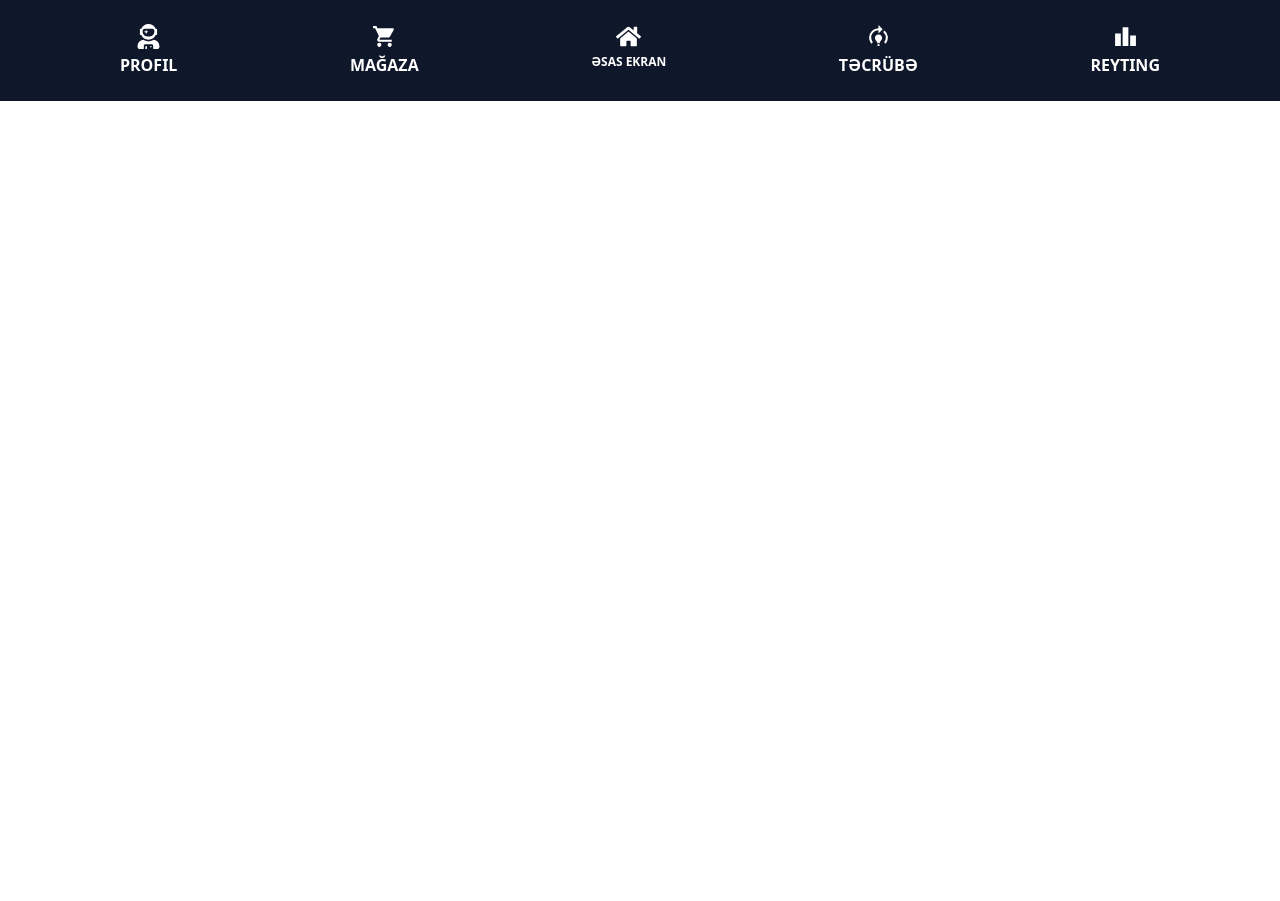
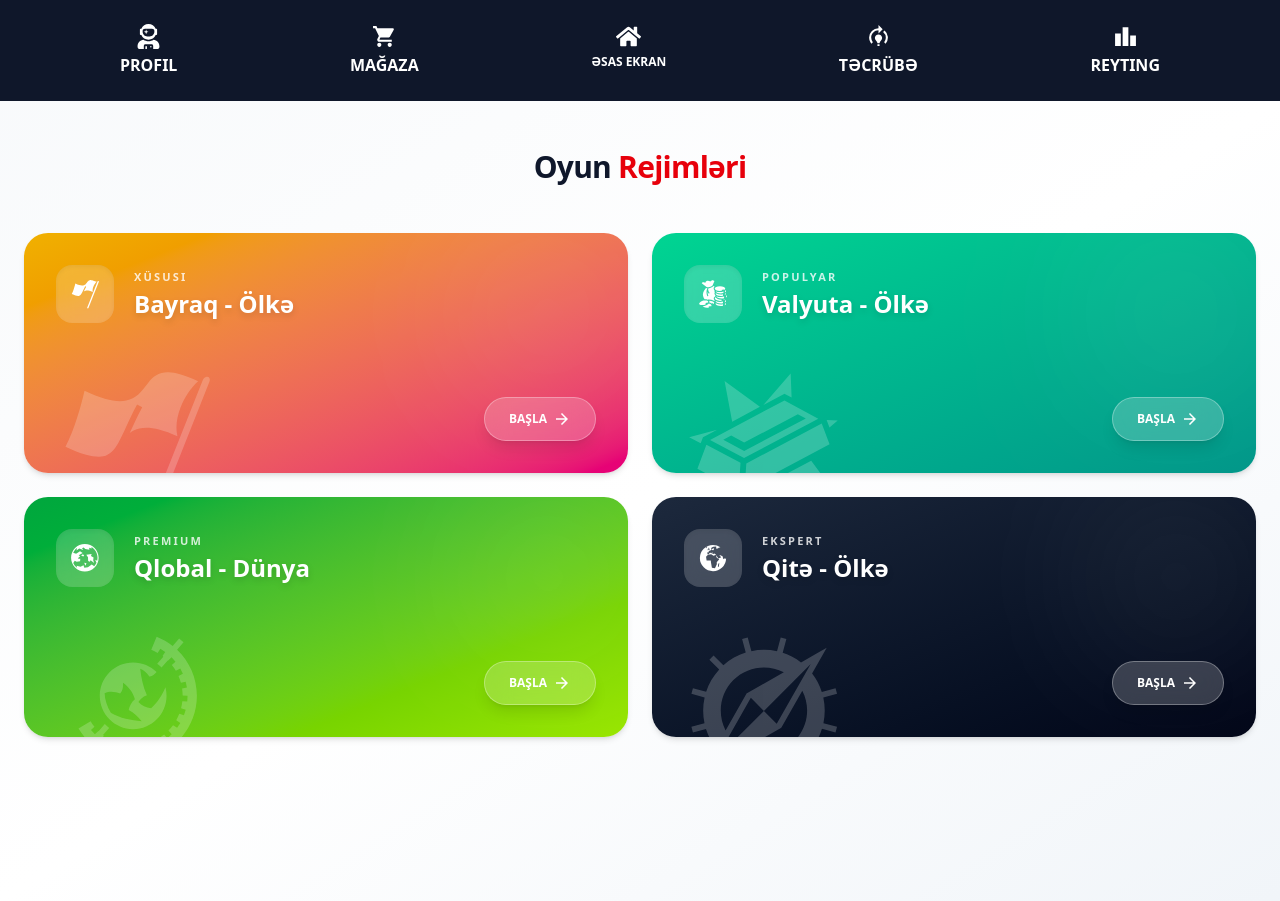
Before and after one commit to DashginAsgarli/Flag-Quiz-App, a React (Vite) app: page / in a window 1280 px wide. Before the commit the page ends 800 px from the top, so only its background shows below. Built offline with nearby package versions, Linux system fonts and the light colour scheme.

Commit message:
feat: design game modes selection UI

```diff
--- a/src/App.jsx
+++ b/src/App.jsx
@@ -13,6 +13,11 @@ import Cardsİnfo from './page-component/Experience/cardsİnfo.jsx';
 
 import Login from './page-component/Login/login.jsx';
 import Register from './page-component/Login/register.jsx';
+
+import ContinentGame from './page-component/Games/ContinentGame.jsx';
+import GlobalGame from './page-component/Games/GlobalGame.jsx';
+import CurrencyGame from './page-component/Games/CurrencyGame.jsx';
+import FlagGame from './page-component/Games/FlagGame.jsx';
 
 function App() {
   return (
@@ -34,6 +39,10 @@ function App() {
           <Route path= "/experience/cardsinfo" element={<Cardsİnfo />} />
           <Route path= "/login" element={<Login />} />
           <Route path= "/register" element={<Register />} />
+          <Route path= "/games/continent" element={<ContinentGame />} />
+          <Route path= "/games/global" element={<GlobalGame />} />
+          <Route path= "/games/currency" element={<CurrencyGame />} />
+          <Route path= "/games/flag" element={<FlagGame />} />
         </Routes>
       </section>
 
--- a/src/component/Main/HomePage.jsx
+++ b/src/component/Main/HomePage.jsx
@@ -1,8 +1,96 @@
 import React from 'react'
-
+import { GiFlyingFlag, GiWorld, GiCash, GiEarthAfricaEurope, GiGoldBar, GiGlobe, GiCompass } from "react-icons/gi";
+import { MdArrowForward } from "react-icons/md";
+import { NavLink } from 'react-router-dom';
 function HomePage() {
+  const categories = [
+    {
+      id: 1,
+      title: "Bayraq - Ölkə",
+      mainIcon: <GiFlyingFlag />,
+      bgIcon: <GiFlyingFlag />,
+      gradient: "from-yellow-500 to-pink-600",
+      tag: "Xüsusi",
+      to: "/games/flag"
+    },
+    {
+      id: 2,
+      title: "Valyuta - Ölkə",
+      mainIcon: <GiCash />,
+      bgIcon: <GiGoldBar />,
+      gradient: "from-emerald-400 to-teal-600",
+      tag: "Populyar",
+      to: "/games/currency"
+    },
+    {
+      id: 3,
+      title: "Qlobal - Dünya",
+      mainIcon: <GiWorld />,
+      bgIcon: <GiGlobe />,
+      gradient: "from-green-600 to-lime-400",
+      tag: "Premium",
+      to: "/games/global"
+    },
+    {
+      id: 4,
+      title: "Qitə - Ölkə",
+      mainIcon: <GiEarthAfricaEurope />,
+      bgIcon: <GiCompass />,
+      gradient: "from-slate-800 to-slate-950",
+      tag: "Ekspert",
+      to: "/games/continent"
+    }
+  ];
   return (
     <>
+      <section className="min-h-screen py-4 md:py-12 px-4 md:px-6 bg-gradient-to-br from-slate-50 via-white to-slate-100 font-sans">
+        <div className="max-w-7xl mx-auto">
+          <div className="text-center mb-6 md:mb-12">
+            <h2 className="text-xl md:text-3xl font-bold text-slate-900 mb-1 md:mb-4 tracking-tight">
+              Oyun <span className="text-red-600">Rejimləri</span>
+            </h2>
+          </div>
+
+          <div className="grid grid-cols-1 sm:grid-cols-2 lg:grid-cols-2 gap-3 md:gap-6">
+            {categories.map((cat) => (
+              <div
+                key={cat.id}
+                className={`group relative rounded-xl md:rounded-3xl p-4 md:p-8 h-28 sm:h-36 md:h-60 flex flex-col justify-between overflow-hidden bg-gradient-to-br ${cat.gradient} text-white transform transition-all duration-500 shadow-md hover:shadow-xl hover:scale-[1.01] cursor-pointer`}
+              >
+                <div className="relative z-20">
+                  <div className="flex items-center gap-2 md:gap-5">
+                    <div className="p-2 md:p-3.5 bg-white/20 rounded-lg md:rounded-2xl backdrop-blur-sm shadow-inner transition-transform group-hover:rotate-6">
+                      <span className="text-xl md:text-3xl">{cat.mainIcon}</span>
+                    </div>
+                    <div className="flex flex-col">
+                      <span className="block text-[8px] md:text-[11px] font-bold uppercase tracking-[0.2em] opacity-80 mb-0.5 md:mb-1">
+                        {cat.tag}
+                      </span>
+                      <h3 className="text-sm sm:text-lg md:text-2xl font-extrabold drop-shadow-md leading-tight">
+                        {cat.title}
+                      </h3>
+                    </div>
+                  </div>
+                </div>
+
+                <div className="absolute left-4 bottom-0 md:left-8 z-10 translate-y-1/4 md:translate-y-1/3">
+                  <div className="text-6xl sm:text-7xl md:text-[10rem] opacity-20 group-hover:scale-110 group-hover:-rotate-12 transition-all duration-1000 pointer-events-none origin-bottom">
+                    {cat.bgIcon}
+                  </div>
+                </div>
+
+                <NavLink to={cat.to} className="absolute right-3 bottom-3 md:bottom-8 md:right-8 z-30">
+                  <span className="flex items-center gap-1.5 text-[8px] sm:text-[9px] md:text-xs font-bold px-3 py-1.5 md:px-6 md:py-3 bg-white/20 hover:bg-white text-white hover:text-slate-900 rounded-full border border-white/30 backdrop-blur-md transition-all duration-300 uppercase shadow-lg">
+                    BAŞLA
+                    <MdArrowForward className="text-[10px] md:text-lg" />
+                  </span>
+                </NavLink>
+                <div className="absolute top-0 right-0 w-20 h-20 md:w-40 md:h-40 bg-white/10 rounded-full blur-[40px] md:blur-[80px]"></div>
+              </div>
+            ))}
+          </div>
+        </div>
+      </section>
     </>
   )
 }
--- a/src/component/Main/shop.jsx
+++ b/src/component/Main/shop.jsx
@@ -81,7 +81,7 @@ function Shop() {
             </div>
           </div>
 
-          <div className="group relative rounded-[1.2rem] md:rounded-[1.5rem] p-5 md:p-10 overflow-hidden bg-slate-900 text-white shadow-2xl transition-all">
+          <div className="group relative rounded-[1.2rem] md:rounded-[1.5rem] p-5 md:p-10 overflow-hidden bg-slate-900 text-white shadow-2xl transition-all transform  duration-500  hover:scale-[1.02]">
             <div className="relative z-20 flex flex-col md:flex-row items-center justify-between gap-5 md:gap-8">
               <div className="text-center md:text-left space-y-2 md:space-y-4">
                 <h2 className="text-xl md:text-4xl font-black italic tracking-tighter">
--- /dev/null
+++ b/src/page-component/Games/ContinentGame.jsx
@@ -0,0 +1,11 @@
+import React from 'react'
+
+function ContinentGame() {
+  return (
+    <>
+
+    </>
+  )
+}
+
+export default ContinentGame
--- /dev/null
+++ b/src/page-component/Games/CurrencyGame.jsx
@@ -0,0 +1,11 @@
+import React from 'react'
+
+function CurrencyGame() {
+    return (
+        <>
+
+        </>
+    )
+}
+
+export default CurrencyGame
--- /dev/null
+++ b/src/page-component/Games/FlagGame.jsx
@@ -0,0 +1,11 @@
+import React from 'react'
+
+function FlagGame() {
+    return (
+        <>
+
+        </>
+    )
+}
+
+export default FlagGame
--- /dev/null
+++ b/src/page-component/Games/GlobalGame.jsx
@@ -0,0 +1,11 @@
+import React from 'react'
+
+function GlobalGame() {
+    return (
+        <>
+
+        </>
+    )
+}
+
+export default GlobalGame
```
